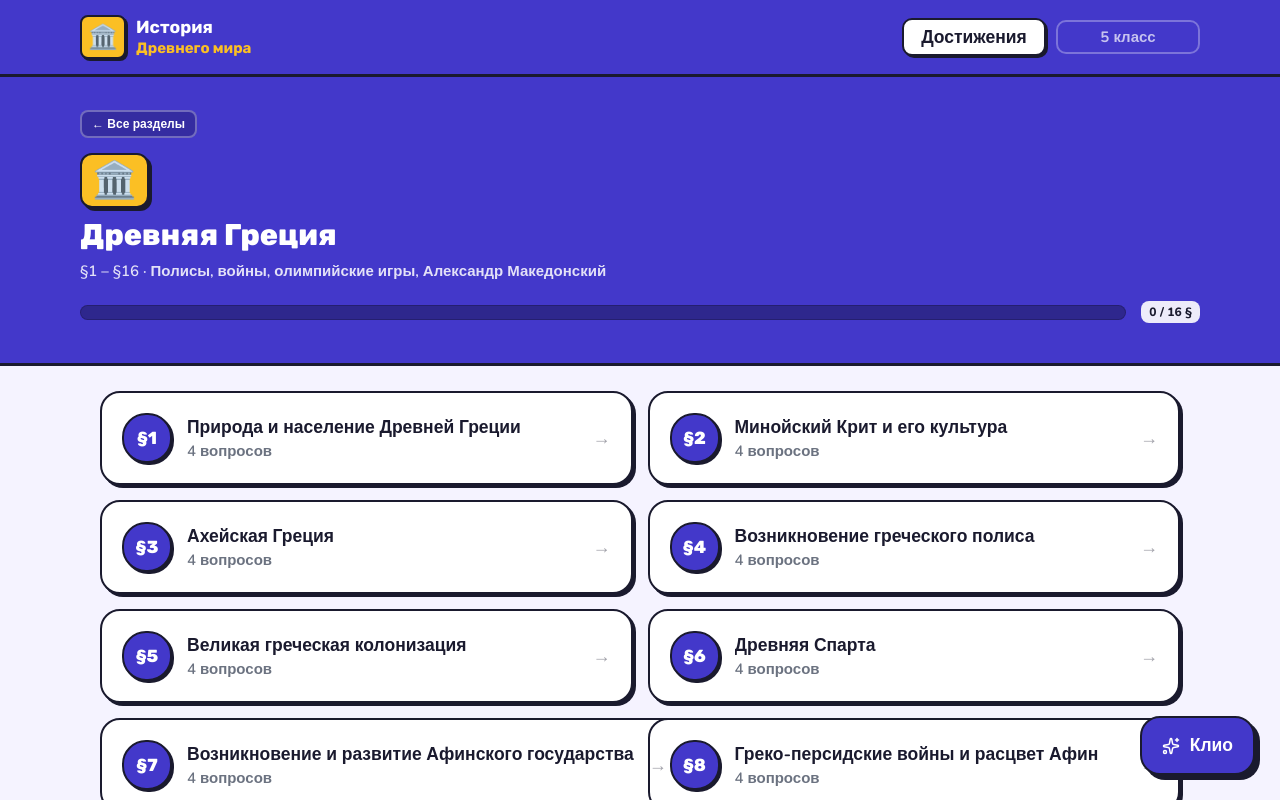
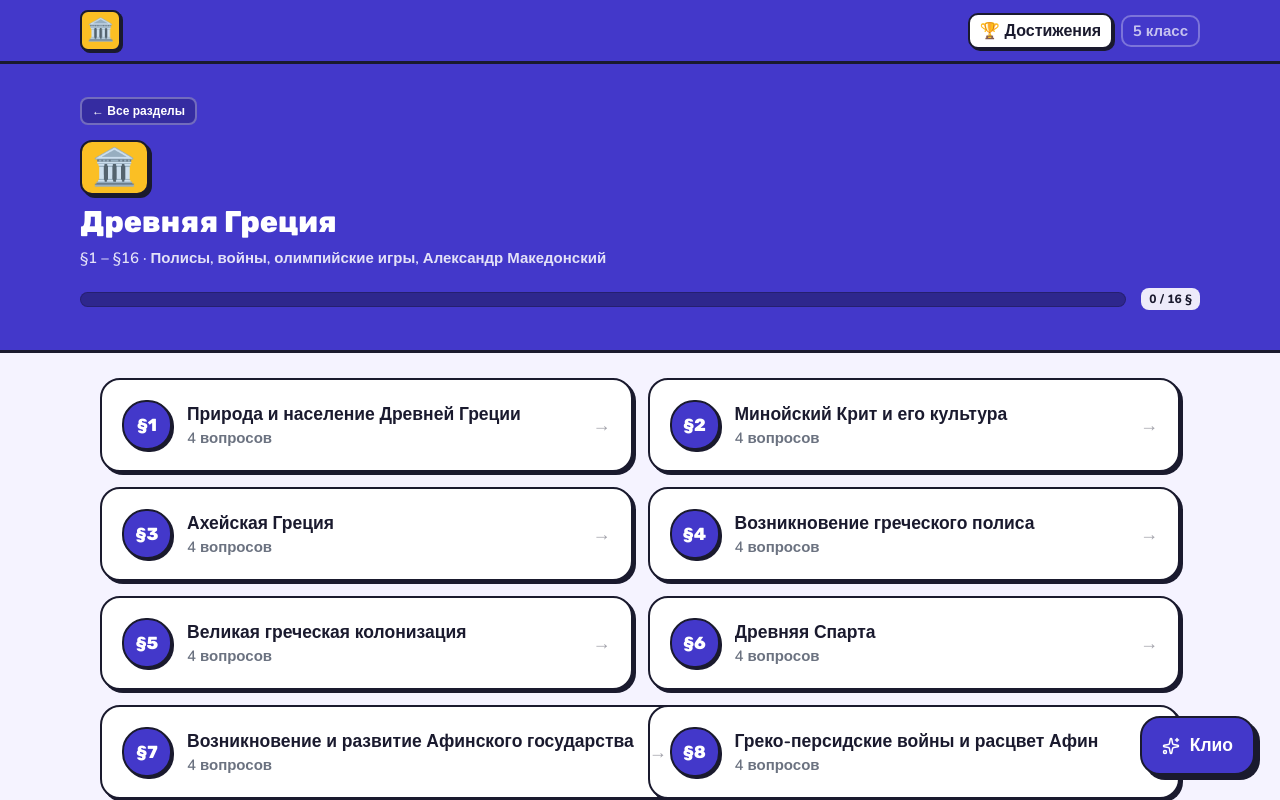
Before and after one commit to makominsk/litres, a Next.js app: page /section/ancient-greece in a window 1280 px wide. Shown: the top 800 px of the page. Built offline with nearby package versions, Linux system fonts and the light colour scheme.

Commit message:
доработка веб

```diff
--- a/src/components/textbook/textbook-modal.tsx
+++ b/src/components/textbook/textbook-modal.tsx
@@ -1,6 +1,6 @@
 'use client'
 
-import { useEffect, useMemo, useRef } from 'react'
+import { useEffect, useMemo, useRef, useState } from 'react'
 import textbook from '@/data/textbook.json'
 import textbookPages from '@/data/textbook-pages.json'
 import { useTextbookStore } from '@/stores/textbook-store'
@@ -33,6 +33,11 @@ export function TextbookModal() {
 
   const textbookPage = pdfToTextbookPage(currentPage)
   const pageInputRef = useRef<HTMLInputElement>(null)
+  const [iframeLoading, setIframeLoading] = useState(true)
+
+  useEffect(() => {
+    setIframeLoading(true)
+  }, [currentPage])
 
   useEffect(() => {
     if (!isOpen) return
@@ -179,15 +184,32 @@ export function TextbookModal() {
           </div>
 
           <div className="flex-1 p-2 sm:p-3">
+            <div className="relative w-full h-full">
+              {iframeLoading && (
+                <div
+                  className="absolute inset-0 flex flex-col items-center justify-center gap-3 rounded-md z-10"
+                  style={{ background: 'var(--bg-dark)', border: '2px solid var(--border-color)' }}
+                >
+                  <div
+                    className="w-10 h-10 rounded-full border-4 border-[var(--indigo)] border-t-transparent animate-spin"
+                  />
+                  <p style={{ fontFamily: 'var(--font-body)', color: 'var(--ink-muted)' }} className="text-sm font-bold">
+                    Загружаю учебник...
+                  </p>
+                </div>
+              )}
               <iframe
                 title="Учебник PDF"
                 className="w-full h-full rounded-md"
                 style={{
                   background: '#fff',
                   border: '2px solid var(--border-color)',
+                  opacity: iframeLoading ? 0 : 1,
                 }}
                 src={`/textbook.pdf#page=${currentPage}&zoom=page-width`}
+                onLoad={() => setIframeLoading(false)}
               />
+            </div>
             <p style={{ color: 'var(--ink-muted)', fontFamily: 'var(--font-body)' }} className="text-xs sm:text-sm mt-2 font-semibold">
               Поле страницы работает по нумерации учебника (стр. 4-134).
             </p>
--- a/src/components/ui/header.tsx
+++ b/src/components/ui/header.tsx
@@ -6,7 +6,6 @@ export function Header() {
   const student = useAppStore((s) => s.student)
   const xp = useAppStore((s) => s.xp)
   const level = getLevel(xp)
-  const profileButtonWidth = 144
 
   return (
     <header
@@ -14,24 +13,24 @@ export function Header() {
         background: 'var(--indigo)',
         borderBottom: '3px solid var(--border-color)',
       }}
-      className="sticky top-0 z-50 px-4 py-3"
+      className="sticky top-0 z-50 px-3 py-2"
     >
-      <div className="max-w-4xl mx-auto flex items-center justify-between">
+      <div className="max-w-4xl mx-auto flex items-center justify-between gap-2">
         {/* Логотип */}
-        <Link href="/" className="flex items-center gap-2 group">
+        <Link href="/" className="flex items-center gap-1.5 shrink-0 group">
           <span
             style={{
-              fontSize: 24,
+              fontSize: 22,
               background: 'var(--yellow)',
               border: '2px solid var(--border-color)',
               borderRadius: '8px',
-              padding: '2px 6px',
+              padding: '2px 5px',
               boxShadow: '2px 2px 0px var(--shadow-color)',
             }}
           >
             🏛️
           </span>
-          <div>
+          <div className="hidden xs:block">
             <div
               style={{ fontFamily: 'var(--font-heading)', color: '#FFFFFF' }}
               className="text-sm font-bold leading-tight"
@@ -48,21 +47,21 @@ export function Header() {
         </Link>
 
         {/* Правая часть: XP + достижения + ученик */}
-        <div className="flex items-center gap-2">
-          {/* XP бейдж */}
+        <div className="flex items-center gap-1.5 min-w-0">
+          {/* XP бейдж — только на sm+ */}
           {xp > 0 && (
             <div
               style={{
                 background: 'rgba(255,255,255,0.15)',
                 border: '2px solid rgba(255,255,255,0.3)',
                 borderRadius: '10px',
-                padding: '3px 10px',
+                padding: '3px 8px',
                 display: 'flex',
                 alignItems: 'center',
                 gap: 4,
               }}
             >
-              <span style={{ fontSize: 14 }}>{level.emoji}</span>
+              <span style={{ fontSize: 13 }}>{level.emoji}</span>
               <div style={{ display: 'flex', flexDirection: 'column', alignItems: 'flex-start' }}>
                 <span
                   style={{
@@ -75,10 +74,10 @@ export function Header() {
                 >
                   {level.name}
                 </span>
-                <div style={{ display: 'flex', alignItems: 'center', gap: 4, marginTop: 2 }}>
+                <div style={{ display: 'flex', alignItems: 'center', gap: 3, marginTop: 2 }}>
                   <div
                     style={{
-                      width: 40,
+                      width: 32,
                       height: 3,
                       borderRadius: 2,
                       background: 'rgba(255,255,255,0.2)',
@@ -119,19 +118,18 @@ export function Header() {
               background: '#FFFFFF',
               border: '2px solid var(--border-color)',
               borderRadius: '10px',
-              padding: '4px 12px',
-              minHeight: 34,
-              width: profileButtonWidth,
+              padding: '4px 10px',
+              minHeight: 32,
               boxShadow: '2px 2px 0px var(--shadow-color)',
               color: 'var(--ink)',
               fontFamily: 'var(--font-body)',
-              fontSize: '0.875rem',
+              fontSize: '0.8rem',
               fontWeight: 700,
               whiteSpace: 'nowrap',
             }}
             className="flex items-center justify-center transition-transform hover:-translate-x-0.5 hover:-translate-y-0.5"
           >
-            Достижения
+            🏆 <span className="ml-1 hidden sm:inline">Достижения</span>
           </Link>
 
           {/* Ученик */}
@@ -141,17 +139,17 @@ export function Header() {
                 background: 'var(--yellow)',
                 border: '2px solid var(--border-color)',
                 borderRadius: '10px',
-                padding: '4px 12px',
-                minHeight: 34,
-                width: profileButtonWidth,
+                padding: '4px 10px',
+                minHeight: 32,
+                maxWidth: 120,
                 boxShadow: '2px 2px 0px var(--shadow-color)',
               }}
-              className="flex items-center justify-center gap-2"
+              className="flex items-center justify-center gap-1.5"
             >
-              <span className="text-base">⭐</span>
+              <span className="text-sm">⭐</span>
               <span
                 style={{ color: 'var(--ink)', fontFamily: 'var(--font-body)' }}
-                className="text-sm font-bold truncate max-w-[92px]"
+                className="text-xs font-bold truncate"
               >
                 {student.nickname}
               </span>
@@ -163,11 +161,10 @@ export function Header() {
                 fontFamily: 'var(--font-body)',
                 border: '2px solid rgba(255,255,255,0.3)',
                 borderRadius: '10px',
-                padding: '4px 12px',
-                minHeight: 34,
-                width: profileButtonWidth,
+                padding: '4px 10px',
+                minHeight: 32,
               }}
-              className="text-xs font-bold flex items-center justify-center"
+              className="text-xs font-bold hidden sm:flex items-center justify-center"
             >
               5 класс
             </div>
```
Lines whose indentation alone changed are shown as unchanged.
